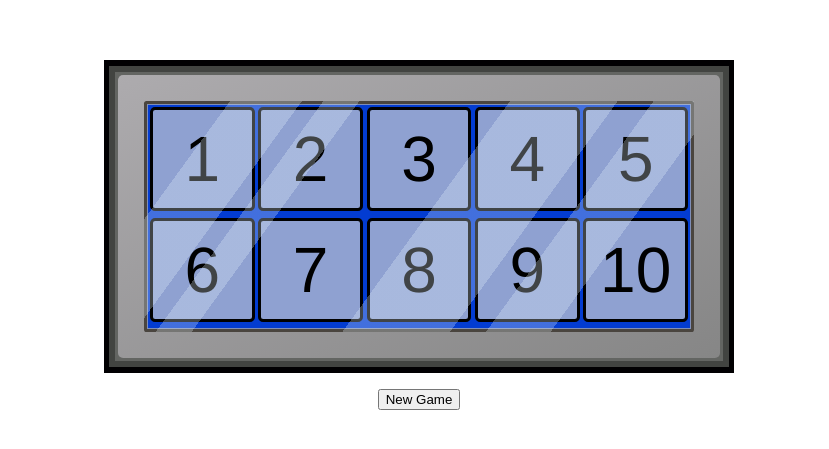
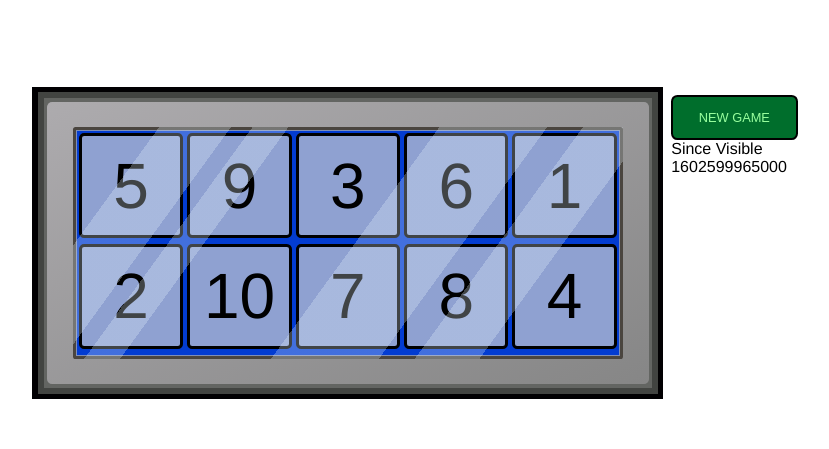
Before and after one commit to nrabins/among-us-1-through-10, a Vue app: page / in a window 1280 px wide. Shown: the part 157-606 px from the top of the page, without its empty margins (221-1050 px from the left). Built offline with nearby package versions, Linux system fonts and the light colour scheme.

Commit message:
Begin work on scoreboard

```diff
--- a/src/components/AmongUsGame.vue
+++ b/src/components/AmongUsGame.vue
@@ -1,32 +1,87 @@
 <template>
-  <div>
-    <GameBoard ref="gameBoard" />
-    <div class="controls">
-      <button @click="newGame">New Game</button>
+  <div class="container">
+    <GameBoard
+      ref="gameBoard"
+      @gameStart="onGameStart"
+      @firstClick="onFirstClick"
+      @gameEnd="onGameEnd"
+    />
+    <div class="meta">
+      <button class="new-game" :class="{ 'has-won': hasWon }" @click="newGame">
+        New Game
+      </button>
+      <div class="scoreboards">
+        <GameScoreboard ref="sinceVisibleScoreboard" title="Since Visible" />
+      </div>
     </div>
   </div>
 </template>
 
 <script>
 import GameBoard from "@/components/GameBoard";
+import GameScoreboard from "@/components/GameScoreboard";
 
 export default {
   components: {
     GameBoard,
+    GameScoreboard,
+  },
+  data() {
+    return {
+      hasWon: false,
+      gameStartMs: null,
+      firstClickMs: null,
+    };
   },
   methods: {
     newGame() {
       this.$refs.gameBoard.newGame();
-    }
-  }
+    },
+    onGameStart() {
+      this.gameStartMs = Date.now();
+    },
+    onFirstClick() {
+      this.firstClickMs = Date.now();
+    },
+    onGameEnd() {
+      const now = Date.now();
+      const fromGameStartMs = now - this.gameStartMs;
+      // const fromFirstClickMs = now - this.firstClickMs;
+
+      this.$refs.sinceVisibleScoreboard.addScore(fromGameStartMs);
+      // document.addEventListener("mousedown", this.newGame, { once: true });
+    },
+  },
 };
 </script>
 
 <style lang="scss" scoped>
-.controls {
-  padding: 2vh;
+.container {
   display: flex;
-  justify-content: center;
-  align-items: center;
+}
+
+.meta {
+  margin: 1vh;
+  display: flex;
+  flex-direction: column;
+
+  .scoreboards {
+    flex-grow: 1;
+  }
+}
+
+.new-game {
+  padding: 1vw 2vw;
+  border-radius: 0.5vw;
+  border: 0.2vw solid black;
+  text-transform: uppercase;
+  font-size: 1vw;
+  color: #98ff9e;
+
+  background-color: darken(#00a141, 10%);
+
+  &.has-won {
+    background-color: #00a141;
+  }
 }
 </style>
--- a/src/components/GameBoard.vue
+++ b/src/components/GameBoard.vue
@@ -43,7 +43,7 @@ export default {
     return {
       blinkInterval: null,
       isBlinking: false,
-      gameStartMs: null,
+      hasWon: false,
       numbers: [
         {
           number: 1,
@@ -99,9 +99,27 @@ export default {
       return this.numbers.slice(5);
     },
   },
+  mounted() {
+    this.newGame();
+  },
   methods: {
+    newGame() {
+      const numbers = [1, 2, 3, 4, 5, 6, 7, 8, 9, 10];
+      for (let i = numbers.length - 1; i > 0; i--) {
+        let j = Math.floor(Math.random() * (i + 1));
+        [numbers[i], numbers[j]] = [numbers[j], numbers[i]];
+      }
+
+      this.numbers = numbers.map((i) => ({
+        number: i,
+        clicked: false,
+      }));
+
+      this.hasWon = false;
+      this.$emit("gameStart");
+    },
     handleClick(number) {
-      if (this.isAnimating) {
+      if (this.isAnimating || this.hasWon) {
         return;
       }
 
@@ -113,28 +131,23 @@ export default {
       );
 
       if (number == highestNumberSoFar + 1) {
+        if (number == 1) {
+          this.$emit("firstClick");
+        }
         numberData.clicked = true;
 
         // Win condition
-        if (this.numbers.every((n) => n.clicked)) {
-          console.log("we won!");
-
-          this.$emit("win");
-
-          document.addEventListener(
-            "mousedown",
-            () => {
-              this.numbers.forEach((n) => (n.clicked = false));
-            },
-            { once: true }
-          );
+        // if (this.numbers.every((n) => n.clicked)) {
+        if (this.numbers.filter((n) => n.clicked).length == 2) {
+          this.hasWon = true;
+          this.$emit("gameEnd");
         }
       } else {
         this.clearProgress();
       }
     },
     clearProgress() {
-      this.numbers.forEach(number => number.clicked = false);
+      this.numbers.forEach((number) => (number.clicked = false));
       this.animateError();
     },
     animateError() {
@@ -159,21 +172,6 @@ export default {
         }
       }, blinkTimeMs);
     },
-    newGame() {
-      const numbers = [1, 2, 3, 4, 5, 6, 7, 8, 9, 10];
-      for (let i = numbers.length - 1; i > 0; i--) {
-        let j = Math.floor(Math.random() * (i + 1));
-        [numbers[i], numbers[j]] = [numbers[j], numbers[i]];
-      }
-
-      this.numbers = numbers.map(i => ({
-        number: i,
-        clicked: false
-      }));
-
-      this.gameStartMs = new Date();
-    },
-
   },
 };
 </script>
--- /dev/null
+++ b/src/components/GameScoreboard.vue
@@ -0,0 +1,42 @@
+<template>
+  <div class="scoreboard">
+    {{ title }}
+    <div class="timer">
+      {{ timeElapsed }}
+    </div>
+    <div v-for="(score, i) in scores" :key="i">
+      {{ score }}
+    </div>
+  </div>
+</template>
+
+<script>
+export default {
+  props: ["title"],
+  data() {
+    return {
+      scores: [],
+    };
+  },
+  computed: {
+    timeElapsed() {
+      return Date.now()
+    }
+  },
+  methods: {
+    addScore(score) {
+      console.log(`got a new score ${score}`);
+      this.scores.push(score);
+      this.scores.sort((a, b) => a - b);
+      this.scores = this.scores.slice(0, 3);
+    },
+  },
+};
+</script>
+
+<style lang="scss" scoped>
+.scoreboard {
+  display: flex;
+  flex-direction: column;
+}
+</style>
```
